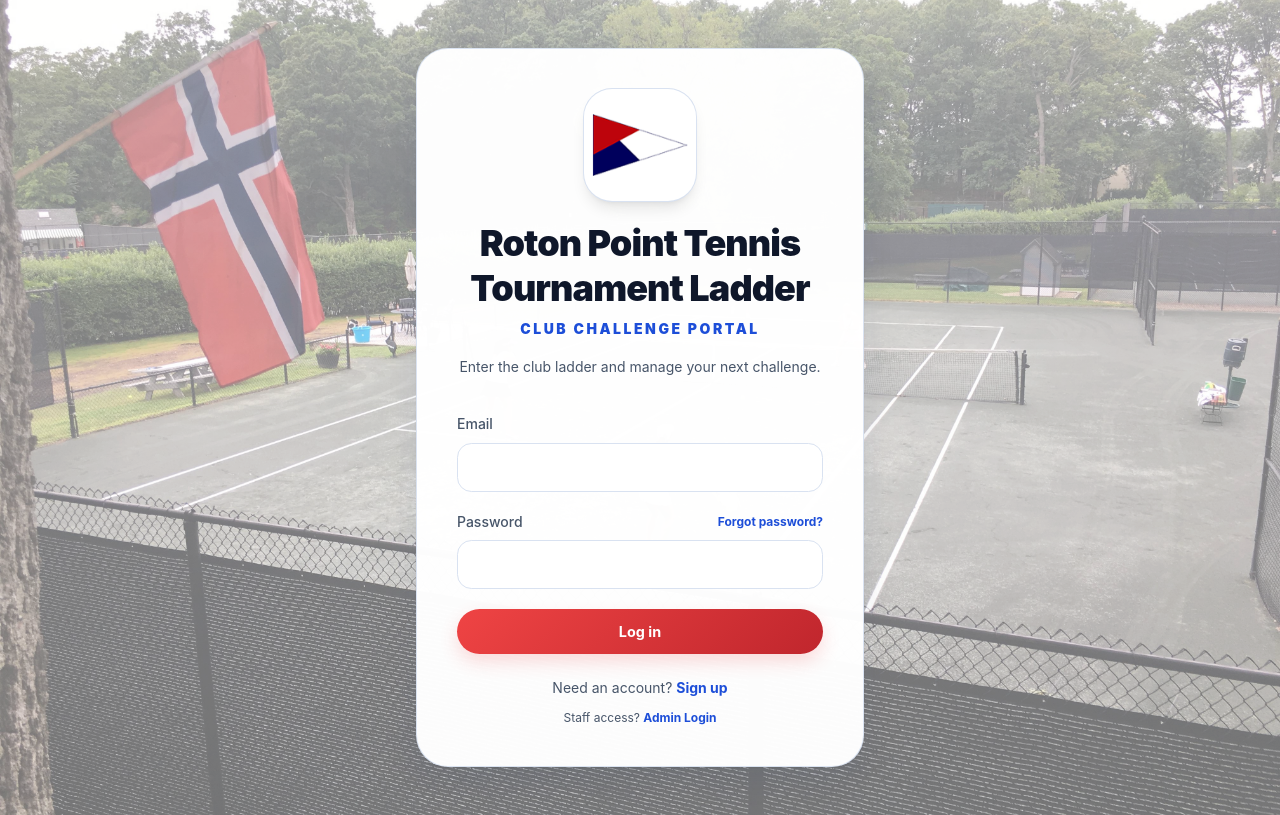
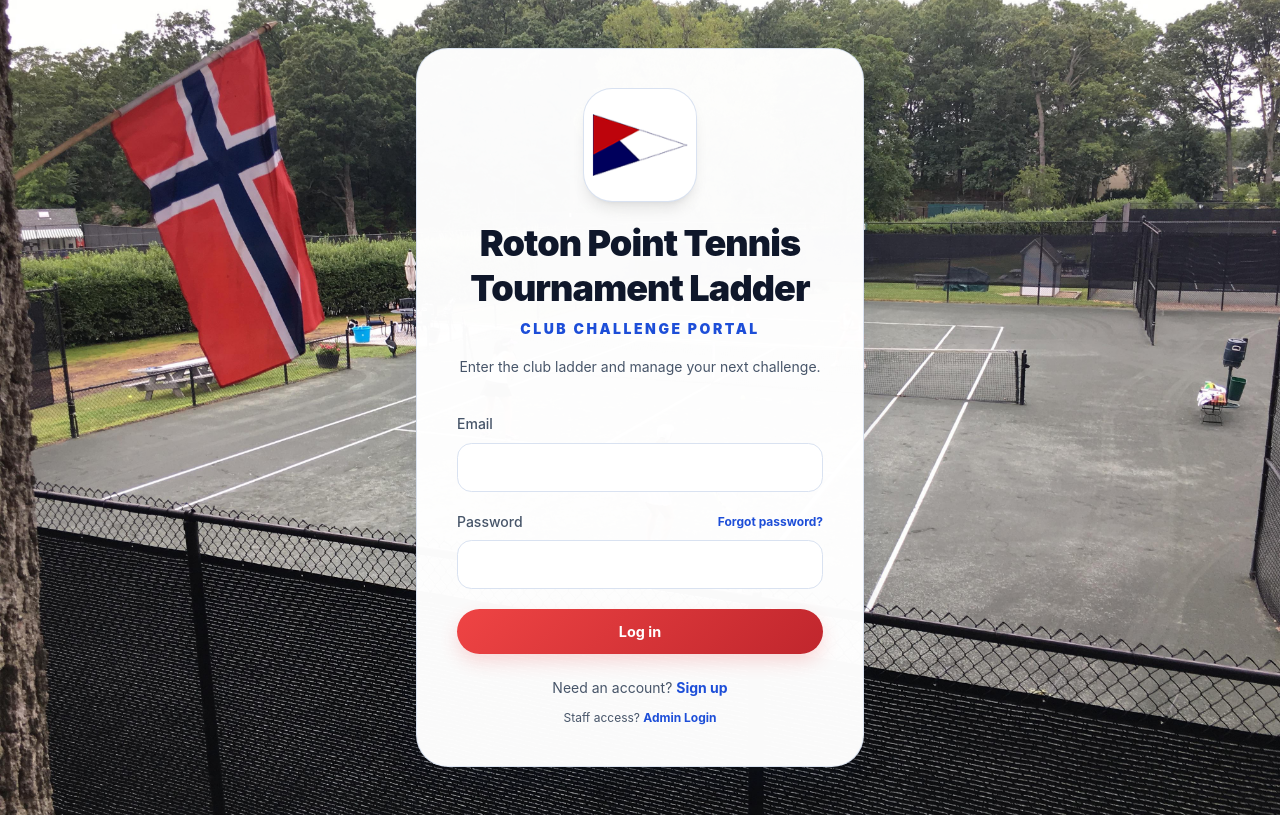
Before and after one commit to GokalpAyar/tennis-ladder-app, a React (Vite) app: page /login in a window 1280 px wide. Built offline with nearby package versions, Linux system fonts and the light colour scheme; no server answers.

Commit message:
admin page

```diff
--- a/src/styles/index.css
+++ b/src/styles/index.css
@@ -54,9 +54,7 @@
   .app-shell {
     position: relative;
     isolation: isolate;
-    background:
-      linear-gradient(0deg, rgb(255 255 255 / 0.58), rgb(255 255 255 / 0.70)),
-      url('/images/dashboard-bg.jpg') center center / cover no-repeat fixed;
+    background: url('/images/dashboard-bg.jpg') center center / cover no-repeat fixed;
   }
 
   .app-shell::before {
@@ -64,21 +62,17 @@
     position: fixed;
     inset: 0;
     z-index: -1;
-    background:
-      linear-gradient(135deg, rgb(255 255 255 / 0.34), rgb(231 238 249 / 0.26));
+    background: transparent;
     pointer-events: none;
   }
 
   .app-content {
-    background:
-      linear-gradient(0deg, rgb(255 255 255 / 0.34), rgb(255 255 255 / 0.50));
+    background: transparent;
   }
 
   @media (max-width: 767px) {
     .app-shell {
-      background:
-        linear-gradient(0deg, rgb(255 255 255 / 0.64), rgb(255 255 255 / 0.76)),
-        url('/images/dashboard-bg.jpg') center center / cover no-repeat;
+      background: url('/images/dashboard-bg.jpg') center center / cover no-repeat;
     }
   }
 
@@ -160,17 +154,13 @@
   }
 
   .auth-shell {
-    background:
-      linear-gradient(0deg, rgb(255 255 255 / 0.40), rgb(255 255 255 / 0.52)),
-      url("/images/tennis-court.jpg") center center / cover no-repeat;
+    background: url("/images/tennis-court.jpg") center center / cover no-repeat;
   }
 
   .login-shell {
     position: relative;
     isolation: isolate;
-    background:
-      linear-gradient(0deg, rgb(255 255 255 / 0.36), rgb(255 255 255 / 0.46)),
-      url("/images/tennis-court.jpg") center center / cover no-repeat;
+    background: url("/images/tennis-court.jpg") center center / cover no-repeat;
   }
 
   .login-shell::before {
@@ -178,7 +168,7 @@
     position: absolute;
     inset: 0;
     z-index: 0;
-    background: rgb(255 255 255 / 0.10);
+    background: transparent;
     pointer-events: none;
   }
 
```
